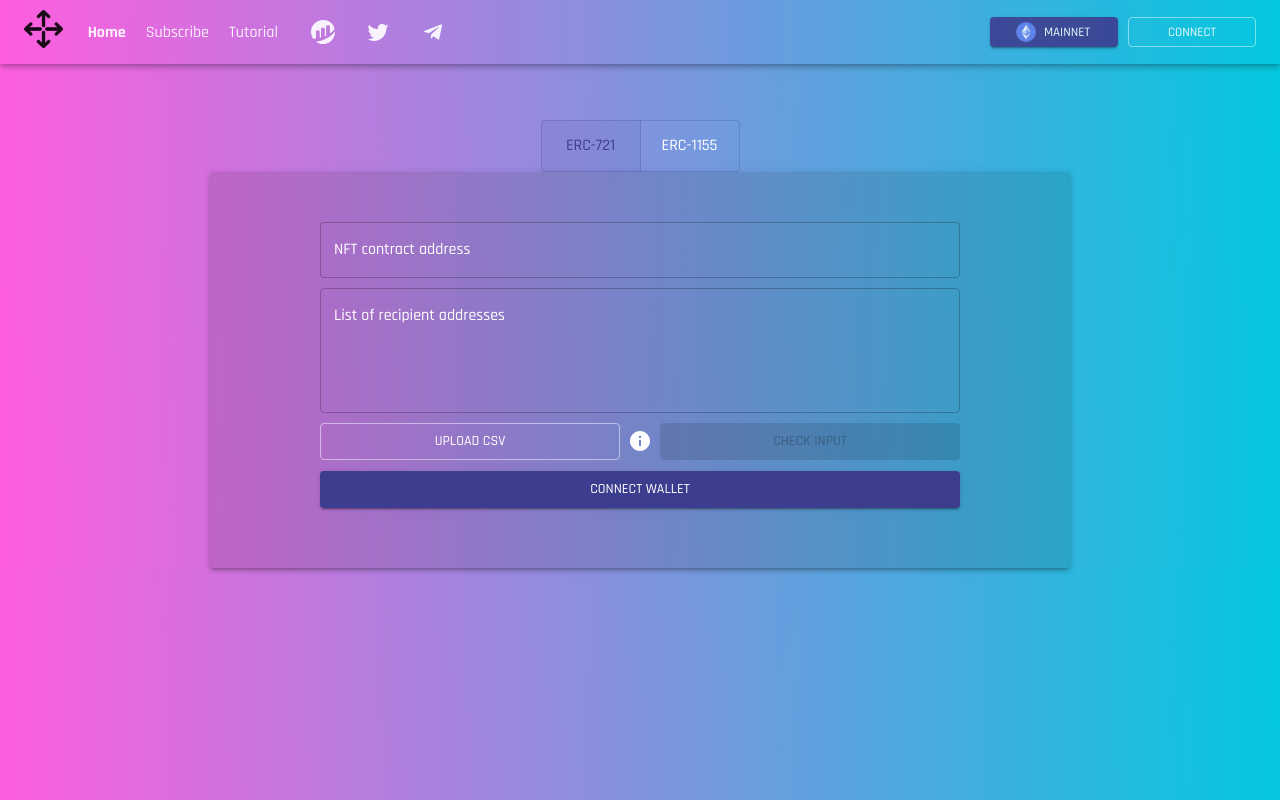
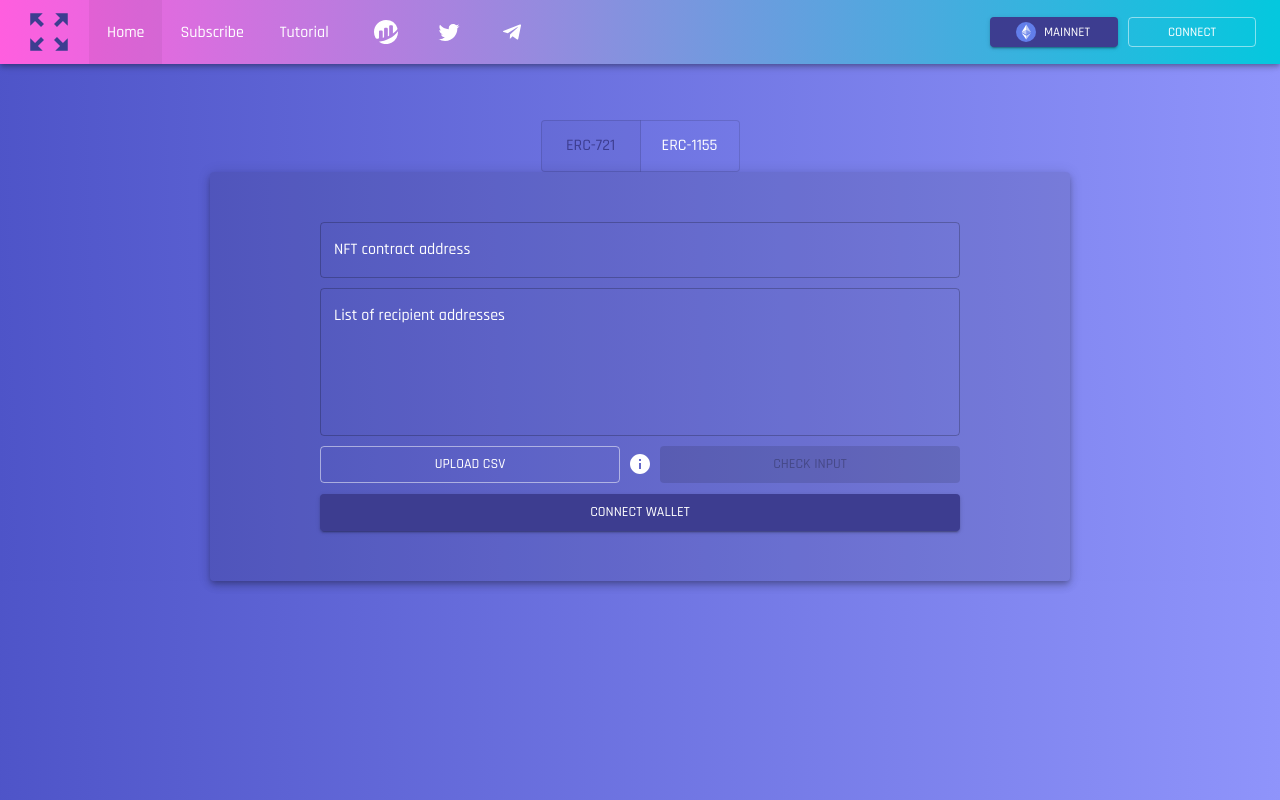
Before and after one commit to yalalex/nfteasydrop-nextjs, a Next.js app: page / in a window 1280 px wide. Built offline with nearby package versions, Linux system fonts and the light colour scheme.

Commit message:
improved styling

```diff
--- a/components/Form.js
+++ b/components/Form.js
@@ -322,7 +322,7 @@ const Form = ({ tokenType }) => {
             }}
             autoComplete='do-not-autofill'
             multiline
-            minRows={4}
+            minRows={5}
             maxRows={200}
             fullWidth
           />
@@ -397,7 +397,7 @@ const Form = ({ tokenType }) => {
             </Button>
           </div>
         </div>
-        <div className='form-element'>
+        <div>
           <Button
             type='submit'
             variant='contained'
--- a/components/Navbar.js
+++ b/components/Navbar.js
@@ -15,6 +15,7 @@ import { chainList, langList } from '../config';
 import MenuIcon from '@mui/icons-material/Menu';
 import TwitterIcon from '@mui/icons-material/Twitter';
 import TelegramIcon from '@mui/icons-material/Telegram';
+import ZoomOutMapIcon from '@mui/icons-material/ZoomOutMap';
 
 import {
   AppBar,
@@ -73,21 +74,27 @@ const Navbar = () => {
   const drawer = (
     <Box onClick={handleDrawerToggle} className='drawer'>
       <div>
-        <Image src='/logo.png' height='50' width='50' alt='' />
+        <ZoomOutMapIcon
+          color='primary'
+          aria-label='visit etherscan'
+          style={{ marginTop: 5, height: 40, width: 40 }}
+        />
       </div>
       <Divider />
-      <List>
+      <List sx={{ marginTop: -1 }}>
         {links.map((link) => (
           <ListItem key={link.id} disablePadding>
-            <ListItemButton className='link-container'>
+            <ListItemButton
+              className='link-container'
+              sx={{
+                background:
+                  router.pathname === link.path
+                    ? 'rgb(255,255,255,0.05)'
+                    : 'normal',
+              }}
+            >
               <Link href={link.path} className='link'>
-                <ListItemText
-                  primary={link.title}
-                  style={{
-                    textDecoration:
-                      router.pathname === link.path && 'underline',
-                  }}
-                />
+                <ListItemText primary={link.title} />
               </Link>
             </ListItemButton>
           </ListItem>
@@ -100,7 +107,7 @@ const Navbar = () => {
             >
               <IconButton
                 size='large'
-                color='inherit'
+                color='secondary'
                 aria-label='visit etherscan'
               >
                 <Image src='/ether.svg' height='24' width='24' />
@@ -109,7 +116,7 @@ const Navbar = () => {
             <a href='https://twitter.com/nfteasydrop' target='_blank'>
               <IconButton
                 size='large'
-                color='inherit'
+                color='secondary'
                 aria-label='visit twitter'
               >
                 <TwitterIcon />
@@ -118,7 +125,7 @@ const Navbar = () => {
             <a href='' target='_blank'>
               <IconButton
                 size='large'
-                color='inherit'
+                color='secondary'
                 aria-label='open telegram'
               >
                 <TelegramIcon />
@@ -136,12 +143,12 @@ const Navbar = () => {
         component='nav'
         style={{
           background: 'linear-gradient(89deg, #ff5edf 0%, #04c8de 100%)',
-          opacity: 0.9,
+          // opacity: 0.9,
         }}
       >
         <Toolbar>
           <IconButton
-            color='inherit'
+            color='secondary'
             aria-label='open drawer'
             edge='start'
             onClick={handleDrawerToggle}
@@ -155,50 +162,75 @@ const Navbar = () => {
               display: { sm: 'none', md: 'block' },
             }}
           >
-            <Image src='/logo.png' height='60' width='60' alt='' />
+            <Link href={links[0].path}>
+              <a>
+                <ZoomOutMapIcon
+                  color='primary'
+                  aria-label='visit etherscan'
+                  style={{ marginTop: 5, height: 50, width: 50 }}
+                />
+              </a>
+            </Link>
           </div>
           <Box sx={{ display: { xs: 'none', sm: 'none', md: 'block' } }}>
-            <div className='link-container'>
+            <div className='links-container'>
               {links.map((link) => (
                 <Link key={link.id} href={link.path}>
-                  <a
-                    className='navbar-link'
-                    style={{
-                      fontWeight:
-                        router.pathname === link.path ? 'bold' : 'normal',
+                  <Box
+                    className='link-container'
+                    sx={{
+                      background:
+                        router.pathname === link.path
+                          ? 'rgb(0,0,0,0.05)'
+                          : 'normal',
                     }}
                   >
-                    {link.title}
-                  </a>
+                    <a className='link'>{link.title}</a>
+                  </Box>
                 </Link>
               ))}
+              <ListItem disablePadding>
                 <a
                   href='https://etherscan.io/address/0x705bbe23ed7bdf8acc4e87012fcbdd2be76900f6'
                   target='_blank'
                   className='icon-container'
                 >
                   <IconButton
-                  color='inherit'
+                    color='secondary'
+                    size='large'
                     aria-label='visit etherscan'
-                  style={{ height: 40, width: 40 }}
+                    style={{ height: 48, width: 48 }}
                   >
                     <Image src='/ether.svg' width='100%' height='100%' />
                   </IconButton>
                 </a>
+              </ListItem>
+              <ListItem disablePadding>
                 <a
                   href='https://twitter.com/nfteasydrop'
                   target='_blank'
                   className='icon-container'
                 >
-                <IconButton color='inherit' aria-label='visit twitter'>
+                  <IconButton
+                    color='secondary'
+                    size='large'
+                    aria-label='visit twitter'
+                  >
                     <TwitterIcon />
                   </IconButton>
                 </a>
+              </ListItem>
+              <ListItem disablePadding>
                 <a href='' target='_blank' className='icon-container'>
-                <IconButton color='inherit' aria-label='open telegram'>
+                  <IconButton
+                    color='secondary'
+                    size='large'
+                    aria-label='open telegram'
+                  >
                     <TelegramIcon />
                   </IconButton>
                 </a>
+              </ListItem>
             </div>
           </Box>
           <div className='navbar-right'>
--- a/pages/_document.js
+++ b/pages/_document.js
@@ -6,7 +6,7 @@ class MyDocument extends Document {
       <Html>
         <Head>
           <link
-            href='https://fonts.googleapis.com/css2?family=Kanit&family=Rajdhani:wght@500;700&family=Titillium+Web&display=swap'
+            href='https://fonts.googleapis.com/css2?family=Kanit&family=Rajdhani:wght@500;600&family=Titillium+Web&display=swap'
             rel='stylesheet'
           />
         </Head>
--- a/pages/index.js
+++ b/pages/index.js
@@ -27,7 +27,7 @@ const Home = () => {
             ERC-1155
           </ToggleButton>
         </ToggleButtonGroup>
-        <Paper elevation={3} className='form-container'>
+        <Paper elevation={5} className='form-container'>
           <Form tokenType={tokenType} />
         </Paper>
       </div>
--- a/pages/subscribe.js
+++ b/pages/subscribe.js
@@ -58,7 +58,7 @@ const Subscribe = () => {
               key={selection.price}
               className='grid'
             >
-              <Card elevation={3} className='card'>
+              <Card elevation={5} className='card'>
                 <div className='price'>{selection.period}</div>
                 <div>{selection.price} Eth</div>
                 <div>
--- a/styles/globals.scss
+++ b/styles/globals.scss
@@ -4,7 +4,7 @@ body {
   font-family: Rajdhani, Titillium Web, Kanit, -apple-system, BlinkMacSystemFont,
     Segoe UI, Roboto, Oxygen, Ubuntu, Cantarell, Fira Sans, Droid Sans,
     Helvetica Neue, sans-serif;
-  background: linear-gradient(89deg, #ff5edf 0%, #04c8de 100%);
+  background: linear-gradient(89deg, #4e54c8, #8f94fb);
 }
 
 a,
@@ -38,16 +38,16 @@ a:active {
     .title {
       justify-content: flex-start;
       font-size: 20px;
-      padding-top: 3px;
+      padding-top: 4px;
     }
 
     .button-container {
       justify-content: flex-end;
 
       .close-button {
-        margin-top: -3px;
+        margin-top: -1px;
         color: #fff;
-        right: -14px;
+        right: -10px;
       }
     }
   }
@@ -155,10 +155,13 @@ a:active {
   text-align: center;
   .link-container {
     text-align: center;
-    .link {
-      color: black;
-      text-decoration: none;
-    }
+    // .active {
+    //   cursor: pointer;
+    //   background: rgba(255, 255, 255, 0.05);
+    // }
+    // .link {
+    //   text-decoration: none;
+    // }
   }
 
   .drawer-icons {
@@ -168,19 +171,43 @@ a:active {
   }
 }
 
-.link-container {
+.links-container {
   display: flex;
   padding-left: 15px;
 
-  .navbar-link {
-    padding: 10px;
+  .link-container {
+    margin-top: -12px;
+    margin-bottom: -8px;
+    padding-top: 26px;
     text-decoration: none;
-    color: #fff;
+    text-align: center;
+    // margin-left: 15px;
 
+    .active,
     &:hover {
-      font-weight: bolder;
+      cursor: pointer;
+      background: rgba(255, 255, 255, 0.05);
     }
   }
+
+  .link {
+    margin: 18px;
+  }
+
+  // .navbar-link {
+  //   margin-top: -12px;
+  //   margin-bottom: 12px;
+  //   // padding: 10px;
+  //   padding-left: 20px;
+  //   padding-top: 22px;
+  //   padding-bottom: 22px;
+  //   text-decoration: none;
+  //   // color: #fff;
+
+  //   // &:hover {
+  //   //   cursor: pointer;
+  //   // }
+  // }
 
   .icon-container {
     margin-left: 15px;
@@ -188,7 +215,6 @@ a:active {
 }
 
 .navbar-right {
-  margin-left: 10px;
   width: 100%;
   display: flex;
   min-width: 300px;
--- a/utils/theme.js
+++ b/utils/theme.js
@@ -26,7 +26,7 @@ export const theme = createTheme({
       main: '#fff',
     },
     warning: {
-      main: '#903d5d',
+      main: '#ff5edf',
     },
     info: {
       main: '#3d4990',
```
Lines whose indentation alone changed are shown as unchanged.
